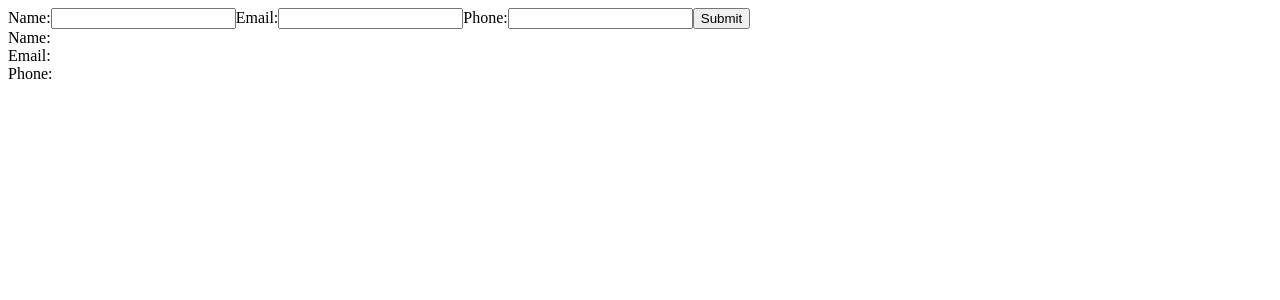
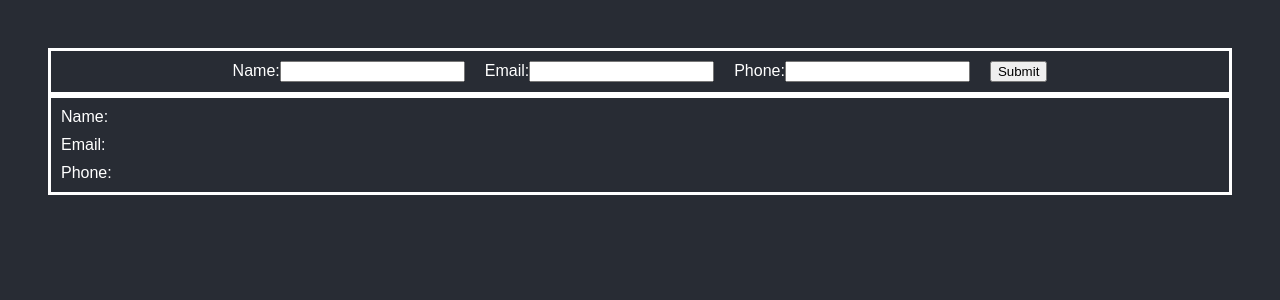
Before and after one commit to SteffanCrowley/cv-project, a React (Create React App) app: page / in a window 1280 px wide. Shown: the top 300 px of the page. Built offline with nearby package versions, Linux system fonts and the light colour scheme.

Commit message:
Add some styling to the form

```diff
--- a/src/App.js
+++ b/src/App.js
@@ -1,5 +1,6 @@
 import React, { Component } from "react";
 import Overview from "./components/Overview";
+import "./styles/App.css";
 
 class App extends Component {
   constructor(props) {
@@ -46,6 +47,8 @@ class App extends Component {
 
     return (
       <form onSubmit={this.handleSubmit}>
+        <div className="genForm">
+          {" "}
           <label>
             Name:
             <input
@@ -77,6 +80,8 @@ class App extends Component {
             />
           </label>
           <input type="submit" value="Submit" />
+        </div>
+
         <div>
           <Overview name={nameInput} email={emailInput} phone={phoneInput} />
         </div>
--- a/src/components/Overview.js
+++ b/src/components/Overview.js
@@ -1,10 +1,11 @@
 import React from "react";
+import "../styles/App.css";
 
 const Overview = (props) => {
   const { name, email, phone } = props;
 
   return (
-    <div>
+    <div className="Overview">
       <div>Name: {name}</div>
       <div>Email: {email}</div>
       <div>Phone: {phone}</div>
--- /dev/null
+++ b/src/styles/App.css
@@ -0,0 +1,25 @@
+body {
+  background-color: #282c34;
+  color: white;
+  padding: 40px;
+  font-family: Arial;
+  text-align: left;
+}
+
+.Overview {
+  display: flex;
+  flex-direction: column;
+  gap: 10px;
+  border: solid;
+  padding: 10px;
+}
+
+.genForm {
+  display: flex;
+  gap: 20px;
+  border: solid;
+  justify-content: center;
+  align-items: center;
+  padding: 10px;
+  margin-bottom: 0.25px;
+}
```
Lines whose indentation alone changed are shown as unchanged.
